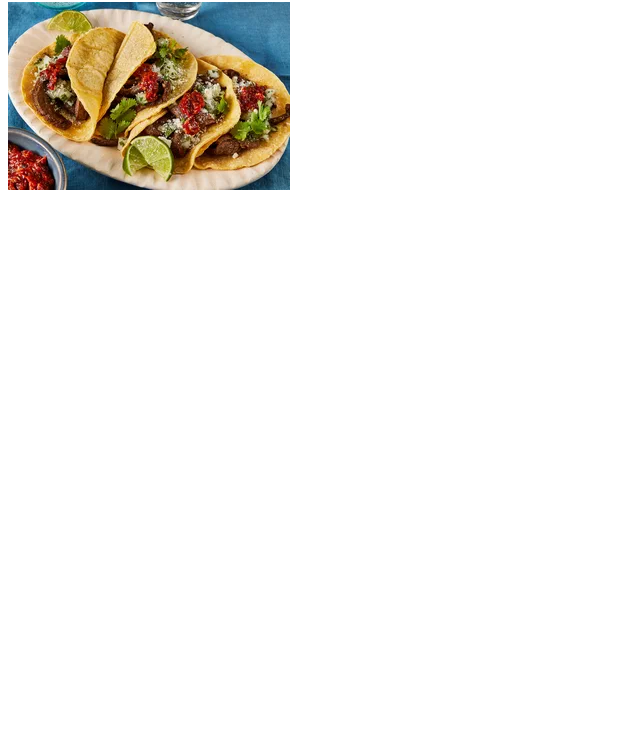
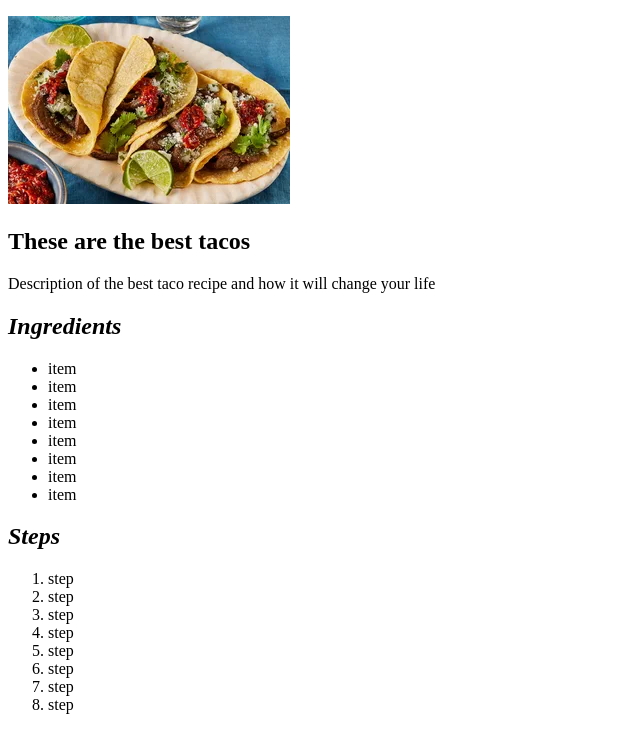
Before and after one commit to mrdoza/odin-recipes, a plain HTML site: page recipes/tacos.html in a window 1280 px wide. Shown: the part 64-800 px from the top of the page, without its empty margins (0-640 px from the left). Drawn offline with Linux system fonts and the light colour scheme.

Commit message:
Added structure to tacos
Created 2 empty lists and a small description

```diff
--- a/recipes/tacos.html
+++ b/recipes/tacos.html
@@ -1,2 +1,36 @@
-<h1>Tacos</h1>
-<img src="../images/tacos.jpeg">
+<!DOCTYPE html>
+<html lang="en">
+<head>
+    <meta charset="UTF-8">
+    <meta name="viewport" content="width=device-width, initial-scale=1.0">
+    <title>Tacos</title>
+</head>
+<body>
+    <h1>Tacos</h1>
+    <img src="../images/tacos.jpeg" alt="taco">
+    <h2>These are the best tacos</h2>
+    <p>Description of the best taco recipe and how it will change your life</p>
+    <h2><em>Ingredients</em></h2>
+    <ul>
+        <li>item</li>
+        <li>item</li>
+        <li>item</li>
+        <li>item</li>
+        <li>item</li>
+        <li>item</li>
+        <li>item</li>
+        <li>item</li>
+    </ul>
+    <h2><em>Steps</em></h2>
+       <ol>
+        <li>step</li>
+        <li>step</li>
+        <li>step</li>
+        <li>step</li>
+        <li>step</li>
+        <li>step</li>
+        <li>step</li>
+        <li>step</li>
+       </ol>
+</body>
+</html>
```
